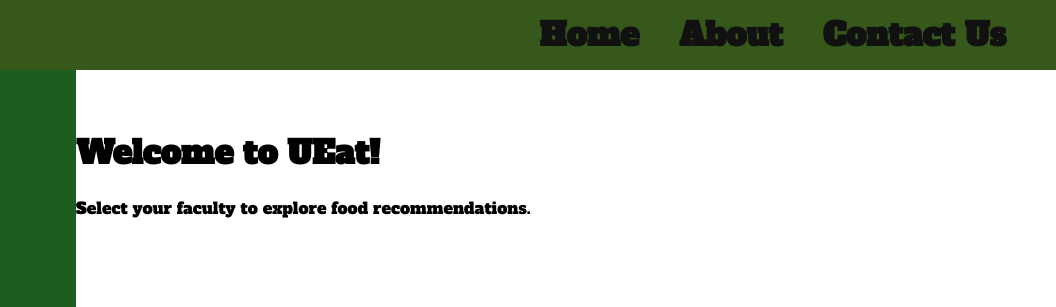
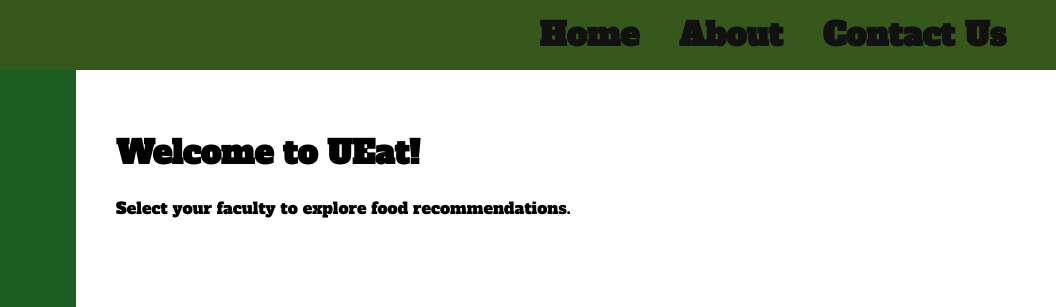
Before and after one commit to aurellia-amara/Testing-2-, a plain HTML site: page home.html in a window 1280 px wide. Shown: the top 307 px of the page, 224-1280 px from the left. Drawn offline with Linux system fonts and the light colour scheme.

Commit message:
Update home.html

```diff
--- a/home.html
+++ b/home.html
@@ -91,11 +91,11 @@
 
     /* Main content */
     #content {
-      margin-left: 260px;
-      padding: 40px 40px 40px 40px;
-      font-family: "Alfa Slab One", serif;
-      margin-top: 70px;
-      /* For navbar */
+  margin-left: 260px;
+  margin-top: 70px;
+  padding: 40px 40px 40px 80px; /* Tambahkan padding kiri lebih besar */
+  font-family: "Alfa Slab One", serif;
+}
     }
 
     @media (max-width: 768px) {
```
